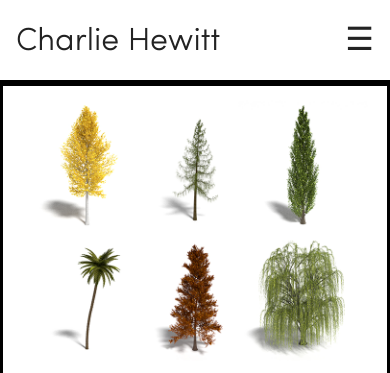
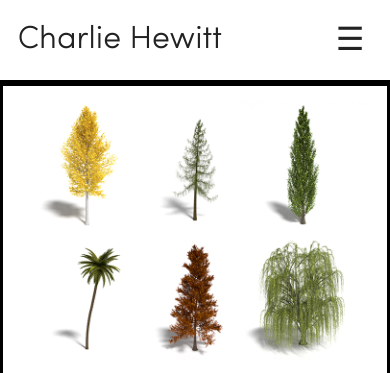
Before and after one commit to friggog/website, a PHP site: page / in a window 390 px wide. Shown: the top 373 px of the page. Run offline with PHP 8.4, Linux system fonts and the light colour scheme.

Commit message:
better header

```diff
--- a/Scripts/main.js
+++ b/Scripts/main.js
@@ -1,3 +1,7 @@
+var isMobile;
+var lastWindowSize;
+var scrollUpdateInterval;
+
 function getEmPixels(element) {
     "use strict";
 
@@ -114,9 +118,19 @@ function thirdBreakGoing(dir) {
     }
 }
 
-var lastWindowSize;
 
 function resizeUpdate() {
+    wasMobile = isMobile;
+    isMobile = window.matchMedia("only screen and (max-width: 760px)").matches;
+    if (wasMobile && !isMobile) {
+        scrollUpdateInterval = setInterval(() => {
+            scrollUpdate();
+        }, 100);
+    }
+    else if(isMobile && !wasMobile) {
+        clearInterval(scrollUpdateInterval);
+        goMobile();
+    }
     if (lastWindowSize > 760 && window.innerWidth <= 760) {
         if (menu.className == 'menu small') {
             menuUl.style.visibility = 'hidden'
@@ -182,18 +196,23 @@ function toggleVisibilty(el) {
     }
 }
 
+function goMobile() {
+    menu.className = 'menu small';
+    header.className = 'header small';
+    headerBg.className = 'header-bg active';
+    padder.style.cssText = 'height: 3rem';
+    document.getElementsByClassName('container')[0].style.cssText = 'min-height: calc(100vh - 5rem)';
+}
+
 /* menu scroll stuff */
 function init() {
     "use strict";
     getElems();
+    isMobile = window.matchMedia("only screen and (max-width: 760px)").matches;
     if (isMobile) {
-        menu.className = 'menu small';
-        header.className = 'header small';
-        headerBg.className = 'header-bg active';
-        padder.style.cssText = 'height: 3rem';
-        document.getElementsByClassName('container')[0].style.cssText = 'min-height: calc(100vh - 5rem)';
+        goMobile();
     } else {
-        setInterval(() => {
+        scrollUpdateInterval = setInterval(() => {
             scrollUpdate();
         }, 100);
     }
@@ -204,4 +223,3 @@ function init() {
 }
 
 window.onload = init;
-var isMobile = window.matchMedia("only screen and (max-width: 760px)").matches;
--- a/Styles/style.css
+++ b/Styles/style.css
@@ -23,15 +23,19 @@ h2 {
     width: 100%;
     height: 5rem;
     position: relative;
-    left: 50%;
-    -webkit-transform: translateX(-50%);
-    transform: translateX(-50%);
     max-width: 1400px;
+    margin: auto;
 }
 
 .header.small, .menu.small {
     position: fixed;
     top: 0;
+}
+
+@media only screen and (min-width: 1400px) {
+    .header.small, .menu.small {
+        left: calc( 50vw - 700px );
+    }
 }
 
 .header h1 {
@@ -61,13 +65,6 @@ h2 {
     opacity: 1;
 }
 
-@supports (-webkit-backdrop-filter: saturate(180%) blur(20px)) {
-    .header-bg {
-        -webkit-backdrop-filter: saturate(180%) blur(20px);
-        background-color: rgba(255, 255, 255, 0.7);
-    }
-}
-
 @supports ((-webkit-backdrop-filter: saturate(180%) blur(20px)) or (backdrop-filter: saturate(180%) blur(20px))) {
     .header-bg {
         -webkit-backdrop-filter: saturate(180%) blur(20px);
@@ -77,22 +74,20 @@ h2 {
 }
 
 .header>.content {
-    display: inline-block;
-    position: relative;
-    left: 50%;
-    -webkit-transition: left 0.15s ease, -webkit-transform 0.15s ease;
-    transition: left 0.15s ease, -webkit-transform 0.15s ease;
-    transition: left 0.15s ease, transform 0.15s ease;
-    transition: left 0.15s ease, transform 0.15s ease, -webkit-transform 0.15s ease;
-    -webkit-transform: translateX(-50%);
-    transform: translateX(-50%);
+    text-align: center;
+    -webkit-transition: width 0.15s ease;
+    transition: width 0.15s ease;
     z-index: 3;
+    width: 100%;
 }
 
 .header.small>.content {
-    left: 1em;
-    -webkit-transform: none;
-    transform: none;
+    width: 15em;
+}
+
+.header h1 {
+    margin: 0;
+    line-height: 5rem;
 }
 
 .menu {
@@ -113,6 +108,7 @@ h2 {
     padding: 0;
     margin: 0;
     height: 2rem;
+    line-height: 2rem;
     margin-top: 0;
     margin-bottom: 1.5rem;
     visibility: visible;
@@ -135,7 +131,7 @@ h2 {
 
 /* phablet only */
 
-@media (max-width: 760px) {
+@media only screen and (max-width: 760px) {
     .menu.small ul {
         box-shadow: rgba(0, 0, 0, 0.1) 0 1px 0 0;
         background-color: rgba(255, 255, 255, 0.95);
@@ -172,9 +168,10 @@ h2 {
 
 /* normal size */
 
-@media (min-width: 760px) {
+@media only screen and (min-width: 760px) {
     .menu.small ul {
         margin-top: 1.5rem;
+        overflow: hidden;
     }
     .menu.small .contact {
         color: rgb(28, 123, 222);
@@ -191,23 +188,17 @@ h2 {
 }
 
 .menu>.content {
-    position: relative;
-    display: inline-block;
-    -webkit-transition: right 0.15s ease, -webkit-transform 0.15s ease;
-    transition: right 0.15s ease, -webkit-transform 0.15s ease;
-    transition: right 0.15s ease, transform 0.15s ease;
-    transition: right 0.15s ease, transform 0.15s ease, -webkit-transform 0.15s ease;
-    right: 50%;
-    -webkit-transform: translateX(50%);
-    transform: translateX(50%);
-    width: 21em;
-    text-align: right;
+    box-sizing: border-box;
+    padding: 0 1em;
+    float: right;
+    -webkit-transition: width 0.15s ease;
+    transition: width 0.15s ease;
+    width: 100%;
+    text-align: center;
 }
 
 .menu.small>.content {
-    right: 1em;
-    -webkit-transform: none;
-    transform: none;
+    width: 23em;
 }
 
 .menu .contact {
@@ -236,13 +227,11 @@ h2 {
 /* disable header animation on mobile */
 
 @media only screen and (max-width: 760px) {
-    .menu>.content {
-        -webkit-transition: none;
-        transition: none;
+    .menu.small, .header.small {
+        left: 0;
     }
-    .header>.content {
-        -webkit-transition: none;
-        transition: none;
+    .menu.small>.content {
+        width: 5em;
     }
 }
 
@@ -363,7 +352,7 @@ h2 {
 
 /* Larger than phablet (also point when grid becomes active) */
 
-@media (min-width: 760px) {
+@media only screen and (min-width: 760px) {
     .portfolio-item {
         width: 50%;
     }
@@ -372,7 +361,7 @@ h2 {
 
 /* Larger than tablet */
 
-@media (min-width: 1000px) {
+@media only screen and (min-width: 1000px) {
     .portfolio-item {
         width: 33%;
     }
@@ -381,7 +370,7 @@ h2 {
 
 /* Larger than desktop */
 
-@media (min-width: 1300px) {
+@media only screen and min-width: 1300px) {
     .portfolio-item {
         width: 25%;
     }
```
